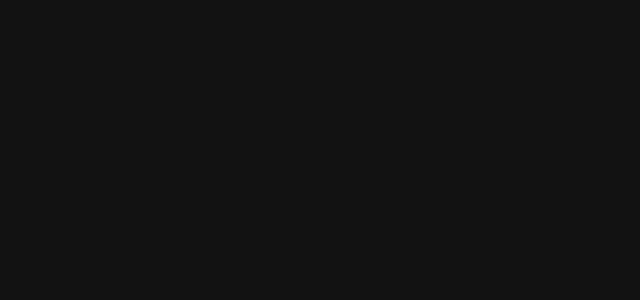
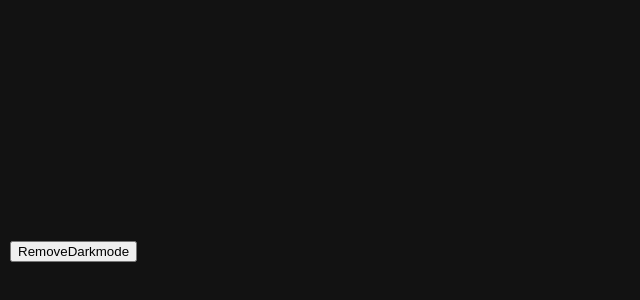
Before and after one commit to DylanIz/ReactTraining, a React (Vite) app in the folder ReactUpskill/react-demo/: page / in a window 1280 px wide. Shown: the part 528-828 px from the top of the page, without its empty margins (0-640 px from the left). Built offline with nearby package versions, Linux system fonts and the light colour scheme.

Commit message:
Update useEffect to remove darkmode

```diff
--- a/ReactUpskill/react-demo/src/App.tsx
+++ b/ReactUpskill/react-demo/src/App.tsx
@@ -1,14 +1,29 @@
-import { useEffect } from "react";
+import { useEffect, useState } from "react";
 import "./App.css";
 
 const App = () => {
+  const [removeDarkMode, setRemoveDarkMode] = useState(false);
+
   useEffect(() => {
     document.body.classList.add("dark-mode");
-  }, []);
+    if (removeDarkMode) {
+      document.body.classList.remove("dark-mode");
+    }
+  }, [removeDarkMode]);
 
   return (
     <>
       <div className="app-container">
+        <button
+          onClick={() => setRemoveDarkMode(true)}
+          style={{
+            position: "absolute",
+            bottom: "10px",
+            left: "10px",
+          }}
+        >
+          RemoveDarkmode
+        </button>
       </div>
     </>
   );
```
